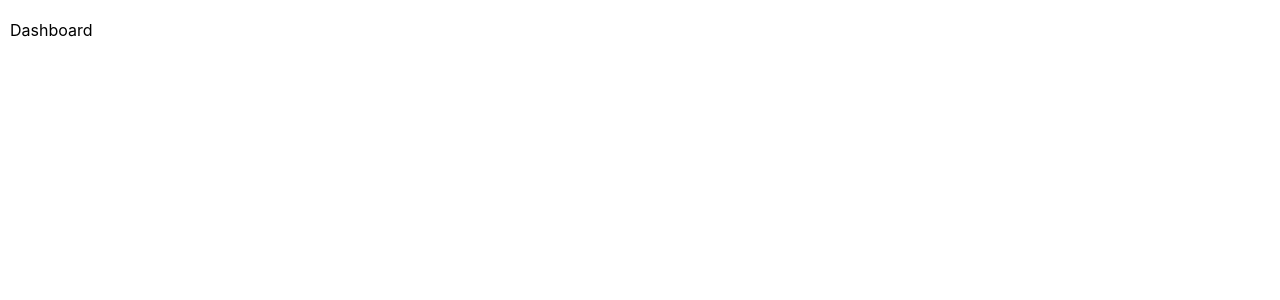
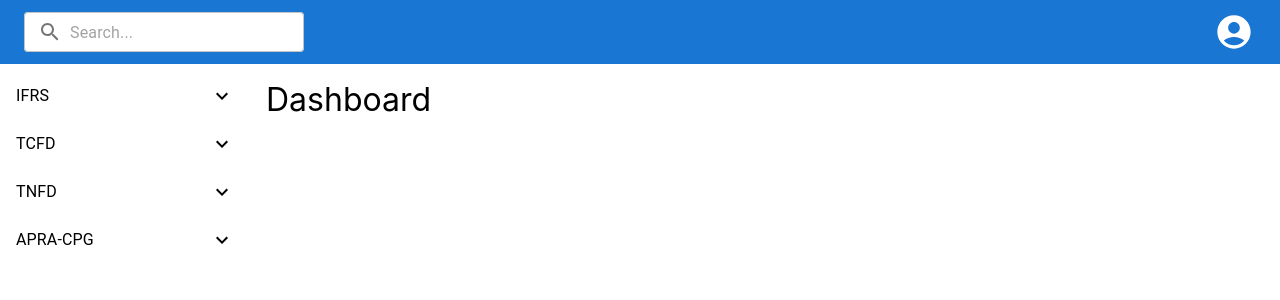
Before and after one commit to moawhi/ESG_Investing, a React (Create React App) app in the folder frontend/my-app/: page /dashboard in a window 1280 px wide. Shown: the top 300 px of the page. Built offline with nearby package versions, Linux system fonts and the light colour scheme.

Commit message:
made basic dashboard

```diff
--- a/frontend/my-app/src/components/Dashboard.jsx
+++ b/frontend/my-app/src/components/Dashboard.jsx
@@ -1,18 +1,25 @@
 /* eslint-disable react/react-in-jsx-scope */
 
-import { Box } from '@mui/material';
-
+import React from 'react';
+import Topbar from './Topbar';
+import Sidebar from './Sidebar';
+import Box from '@mui/material/Box';
 
 const Dashboard = () => {
   return (
-    <Box sx={{
-      display: 'flex',
-      margin: '20px 10px',
-      flexDirection: 'row',
-      justifyContent: 'space-between',
-    }}>
-      Dashboard
-    </Box>
+    <div>
+      <Topbar />
+      <Box sx={{ display: 'flex', height: '90vh' }}>
+        <Box sx={{ width: '250px', bgcolor: 'background.paper' }}>
+          <Sidebar/>
+        </Box>
+        <Box sx={{ flexGrow: 1 }}>
+          <Box sx={{ padding: 2, fontSize: '2rem' }}>
+            Dashboard
+          </Box>
+        </Box>
+      </Box>
+    </div>
   )
 }
 
--- /dev/null
+++ b/frontend/my-app/src/components/Sidebar.jsx
@@ -0,0 +1,56 @@
+import React, { useState } from 'react';
+import Box from '@mui/material/Box';
+import List from '@mui/material/List';
+import ListItem from '@mui/material/ListItem';
+import ListItemButton from '@mui/material/ListItemButton';
+import ListItemText from '@mui/material/ListItemText';
+import Collapse from '@mui/material/Collapse';
+import ExpandLess from '@mui/icons-material/ExpandLess';
+import ExpandMore from '@mui/icons-material/ExpandMore';
+
+
+function Sidebar() {
+  const [open, setOpen] = useState({});
+
+  const frameworks = {
+    IFRS: ['metric', 'metric'],
+    TCFD: ['metric', 'metric'],
+    TNFD: ['metric', 'metric'],
+    'APRA-CPG': ['metric', 'metric']
+  };
+
+  const handleClick = (framework) => {
+    setOpen(prevOpen => ({
+      ...prevOpen,
+      [framework]: !prevOpen[framework],
+    }));
+  };
+
+  return (
+    <Box sx={{ width: '250px', maxWidth: 360, bgcolor: 'background.paper' }}>
+      <List>
+        {Object.keys(frameworks).map((framework) => (
+          <React.Fragment key={framework}>
+            <ListItem disablePadding>
+              <ListItemButton onClick={() => handleClick(framework)}>
+                <ListItemText primary={framework} />
+                {open[framework] ? <ExpandLess /> : <ExpandMore />}
+              </ListItemButton>
+            </ListItem>
+            <Collapse in={open[framework]} timeout="auto" unmountOnExit>
+              <List component="div" disablePadding>
+                {frameworks[framework].map((metric, index) => (
+                  <ListItemButton key={index} sx={{ pl: 4 }}>
+                    <ListItemText primary={metric} />
+                  </ListItemButton>
+                ))}
+              </List>
+            </Collapse>
+          </React.Fragment>
+        ))}
+      </List>
+    </Box>
+  );
+}
+
+export default Sidebar;
--- /dev/null
+++ b/frontend/my-app/src/components/Topbar.jsx
@@ -0,0 +1,48 @@
+import React from 'react';
+import AppBar from '@mui/material/AppBar';
+import Box from '@mui/material/Box';
+import Toolbar from '@mui/material/Toolbar';
+import IconButton from '@mui/material/IconButton';
+import TextField from '@mui/material/TextField';
+import AccountCircle from '@mui/icons-material/AccountCircle';
+import SearchIcon from '@mui/icons-material/Search';
+import InputAdornment from '@mui/material/InputAdornment';
+
+function Topbar() {
+  const handleProfileClick = () => {
+    console.log("Clicked profile icon");
+  };
+
+  return (
+    <Box sx={{ flexGrow: 1 }}>
+      <AppBar position="static" elevation = {0} sx = {{ backgroundColor: '#1976D2' }}>
+        <Toolbar>
+          <TextField
+            variant="outlined"
+            placeholder="Search..."
+            size="small"
+            sx={{ backgroundColor: '#fff', borderRadius: 1, mr: 2 }}
+            InputProps={{
+              startAdornment: (
+                <InputAdornment position="start">
+                  <SearchIcon />
+                </InputAdornment>
+              ),
+            }}
+          />
+          <Box sx={{ flexGrow: 1 }} />
+          <IconButton
+            size="small"
+            edge="end"
+            color="inherit"
+            onClick={handleProfileClick}
+          >
+            <AccountCircle style={{ fontSize: '40px' }} />
+          </IconButton>
+        </Toolbar>
+      </AppBar>
+    </Box>
+  )
+}
+
+export default Topbar;
```
Also changed, not shown: 1 other file (tests, documents, lock files or other folders).
